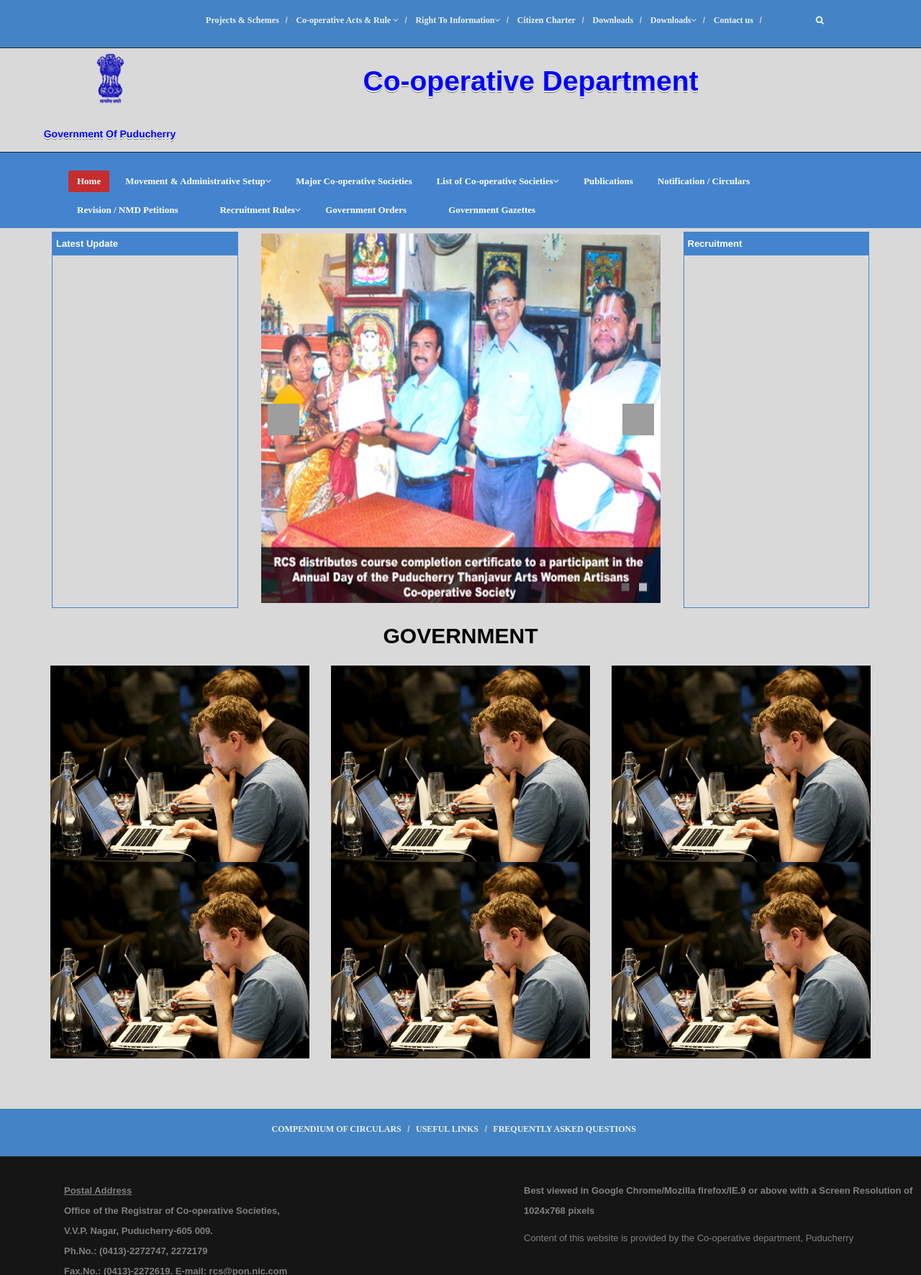
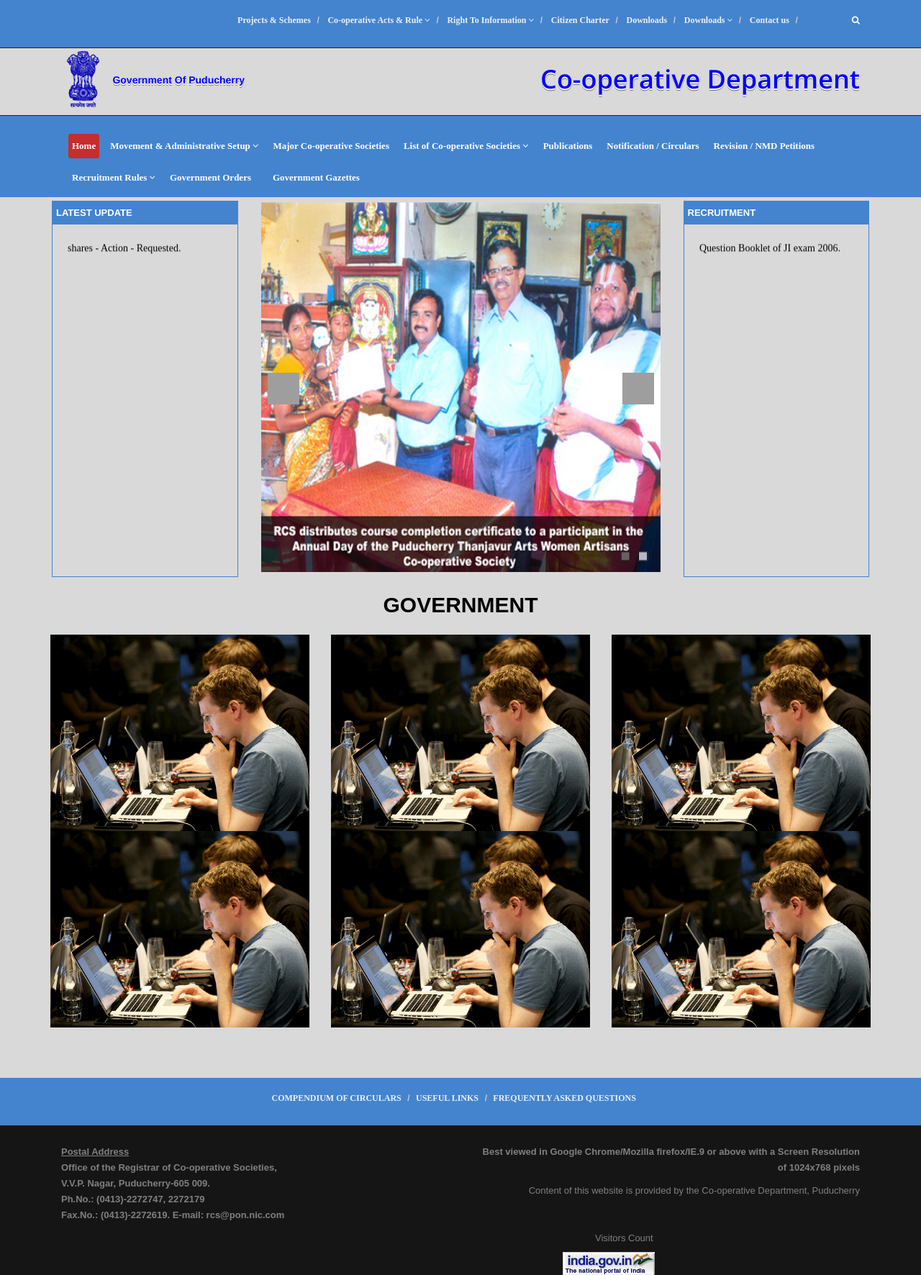
Before and after one commit to eteks/cooperative, a PHP site: page / in a window 1280 px wide. Shown: the top 1772 px of the page at 72% size. Run offline with PHP 8.4, Linux system fonts and the light colour scheme; grey boxes are pictures that could not be loaded.

Commit message:
Some modification over index and main.css

```diff
--- a/ADM.html
+++ b/ADM.html
@@ -55,7 +55,7 @@
                         	<li class="dropdown">
                             	<a href="#" class="dropdown-toggle" data-toggle="dropdown">Right To Information<i class="fa fa-angle-down"></i></a>
                             	<ul class="dropdown-menu co-op">
-	                                <li><a href="Pdf/Right to information/INTRODUCTION.pdf"" title="INTRODUCTION" target="new">RTI Introduction</a></li>
+	                                <li><a href="Pdf/Right to information/INTRODUCTION.pdf" title="INTRODUCTION" target="new">RTI Introduction</a></li>
 							        <li><a href="Pdf/Right to information/rti_rules_2012.pdf" title="RTI RULES 2012" target="new">RTI Rules 2012</a></li>
 							        <li><a href="MANUAL.html" title="RTI MANUALS">RTI Manuals</a></li>
 							        <li><a href="RTIQTRFORM.html" title="RTI QUARTERLY FORM">RTI Quarterly reports</a></li>
--- a/css/main.css
+++ b/css/main.css
@@ -27,7 +27,8 @@ h6 {
 
 h1{
   font-size: 36px;
-  color:#fff;
+  color: #0000ff;
+  text-shadow: 0 2px white, 0 3px #777;
 }
 
 h2{
@@ -47,7 +48,7 @@ h4{
 }
 
 a {
-  color: #fff;
+  /*color: #fff;*/
   font-family:"Arial,Helvetica,sans-serif";
   -webkit-transition: color 300ms, background-color 300ms;
   -moz-transition: color 300ms, background-color 300ms;
@@ -188,7 +189,7 @@ body > section {
 
 .top-bar {
   padding: 8px 8px;
-  background: #4484C4;
+  background: #4484ce;
   border-bottom: 1px solid #222;
   line-height: 28px;
 }
@@ -296,7 +297,8 @@ input.search-form:hover {
 }
 
 .navbar-inverse .navbar-nav > li > a {
-  padding: 3px 12px;
+  /*padding: 3px 12px;*/
+  padding: 5px;
   margin: 0;
   border-radius: 3px;
   color: #fff;
@@ -385,12 +387,20 @@ input.search-form:hover {
 /*******Header Menus******/
 
 
-.breadcrumb {background: #4484C4; border: 0px solid rgba(10, 10, 10, 1); border-radius: 0px; display: block; margin-right:50px;}
+.breadcrumb {
+	background: #4484ce;
+	border: 0px solid rgba(10, 10, 10, 1);
+	border-radius: 0px;
+	display: block;
+	/*margin-right:50px;*/
+}
 .breadcrumb li {font-size: 12px;font-weight: 800;}
 
 
 .breadcrumb a {color: rgba(235, 240, 245, 1);}
-.breadcrumb a:hover {color: rgba(204, 33, 39, 1);}
+.breadcrumb a:hover {
+	color: #000;
+	}
 .breadcrumb>.active {color: rgba(204, 18, 18, 1);}
 .breadcrumb>li+li:before {color: rgba(204, 204, 204, 1); content: "\002F\00a0";}
 
@@ -406,17 +416,18 @@ input.search-form:hover {
 	padding: 3px 0;
   background: #D9D9D9;
   border-bottom: 1px solid #222;
+  font-weight: normal;
+  font-family: 'Ultra', sans-serif;
   /*line-height: 20px;*/
 }
 .logo{
 	/*margin: 1em 0 0.5em 0;*/
-	color: blue;
-	font-weight: normal;
-	font-family: 'Ultra', sans-serif;
-	font-size: 39px;
-	line-height: 66px;
+	/*color: #0000ff;*/
+
+	/*font-size: 39px;*/
+	/*line-height: 66px;*/
 	/*text-transform: uppercase;*/
-	text-shadow: 0 2px white, 0 3px #777;
+
 }
 /*.top-logo{
 	padding: 8px 0;
@@ -437,24 +448,23 @@ line-height: 90px;
 padding: 10px 0;*/
 
 }
-#logo3{
+.logo3 {
+    text-shadow: 0 2px white, 0 3px #777;
 	margin: 1em 0 0.5em 0;
-	color: white;
-	font-weight: normal;
 	font-family: 'Ultra', sans-serif;
-	font-size: 36px;
-	line-height: 42px;
-	text-transform: uppercase;
+	/*color: #4484ce;*/
+	/*font-weight: normal;*/
+	/*text-transform: uppercase;*/
+}
+#logo2{
 	text-shadow: 0 2px white, 0 3px #777;
-}
-#logo2{
 	font-family: helvetica, arial, verdana, sans-serif;
 	font-size: 14px;
 	color: blue;
 	font-weight: 200;
-line-height: 24px;
 	padding: none;
-
+	margin-top: 20px;
+	/*line-height: 24px;*/
 }
 
 /*******End of logo******/
@@ -489,10 +499,10 @@ padding: none;
 	color: #196F3D;
 }
 .list-update {
-	text-align: center;
-    line-height: 2.5;
-}
-
+	text-align: justify;
+    list-style-type: none;
+    margin: 15px;
+}
 .jobs-link {
 	padding: 0 5px !important;
 }
@@ -501,7 +511,6 @@ padding: none;
 	padding: 10px 0 !important;
 	margin: 5px 0 !important;
 	font-size: 16px;
-
 }
 /*******End of logo******/
 
@@ -2125,53 +2134,48 @@ ul.sidebar-gallery {
   display: inline-block;
 }
 
-
-
-
-
-
-
-
 /***********************
 ********* Footer ******
 ************************/
 .top-bar2 {
-  padding: 8px 8px;
-  background: #151515;
+  color: gray;
+  background-color: #151515;
   border-bottom: 1px solid #222;
-  line-height: 28px;
-  color: gray;
-}
-#container{
+  /*line-height: 28px;*/
+  /*padding: 8px 8px;*/
+
+}
+/*#container{
 	width:100%;
 	height:200%;
-}
+}*/
 #address {
 	font-family:Arial, Helvetica, sans-serif;
     float: left;
-    padding-bottom: 30px;
-    padding-left: 81px;
+    /*padding-bottom: 30px;*/
+    /*padding-left: 81px;*/
     padding-top: 25px;
 }
 
 #footer {
 	font-family:Arial, Helvetica, sans-serif;
-    padding-bottom: 55px;
-    padding-left: 73px;
     padding-top: 25px;
-}
-
-.indanlink img {
-    margin-right: 73px;
-    padding-top: 17px;
+    text-align: right;
+}
+
+.indanlink {
+   margin-top: 30px;
+
 }
 .count img {
     margin-left: -12px;
     margin-top: 43px;
-
 }
 .gover,.cm,.mco,.cs,.scop,.rcops{
 	color:white;
+}
+.visitor {
+	 margin: 5px 20px;
 }
 
 
--- a/index.html
+++ b/index.html
@@ -105,27 +102,14 @@
         <div class="logo">
             <div class="container">
             	<div class="row">
-
-				                <div class="top-logo">
-
-				                    <div class="col-sm-2 col-xs-2">
-				                    	<div class="row">
-				                        	<div >
-				                        		<div id="logo1" class="text-center"><img src="images/logo/logo1.png" alt=""/></div>
+            		<div class="col-sm-12 col-xs-12">
+            	       <div class="top-logo col-md-3 col-sm-3 col-xs-12">
+		                   	<img id="logo1" class="text-center" src="images/logo/logo1.png" alt=""/>
+                        	<div id="logo2" class="pull-right"><p><strong><center>Government Of Puducherry</center></strong></p></div>
 	                    </div>
-				                        	<div class="row1">
-				                        		<div id="logo2"><p><strong><center>Government Of Puducherry</center></strong></p>
+	                    <div  class="logo3 col-md-9 col-sm-9 col-xs-12">
+	                         <h1 class="pull-right">Co-operative Department</h1>
 	                    </div>
-				                        	</div>
-				                        	</div>
-										</div>
-				                    </div>
-				                    <div class="col-sm-10 col-xs-10">
-				                       <div id="logo3">
-				                       	<p><strong><center>Co-operative Department</center></strong></p>
-				                       </div>
-				                    </div>
-
 			      </div>
 			 </div>
           </div>
@@ -206,10 +189,11 @@
    	<div class= "left-update">
    <div id="slidder">
    	<div class="row">
-       <div class="col-sm-3 col-xs-2">
+
+        <div class="col-sm-3 col-xs-12">
 	       	 <div id = "panel-right">
 
-				<table style=" border-width:0.5px" width="500" cellspacing="0" cellpadding="0" bordercolor="#4484CE" border="1" align="center" height="400" >
+				<table style=" border-width:0.5px" width="260" cellspacing="0" cellpadding="0" bordercolor="#4484CE" border="1" align="center" height="400" >
 							<tbody>
 								<tr>
 									<td width="100" valign="top">
@@ -217,7 +201,7 @@
 							            <tbody>
 										  	<tr>
 												<td class="update-title">
-													<strong>Latest Update </strong>
+													<strong>LATEST UPDATE </strong>
 												</td>
 										  	</tr>
 											<tr>
@@ -242,7 +226,7 @@
                            </table>
 	        </div>
        </div>
-       <div class="col-sm-6 col-xs-8">
+       <div class="col-sm-6 col-xs-12">
        	<div id = "left-scroll" >
        <div id="jssor_1" style="position: relative; margin: 2px auto; top: 0px; left: 0px; width: 500px; height: 465px; overflow: hidden; visibility: hidden;">
         <!-- Loading Screen -->
@@ -270,9 +254,9 @@
     </div>
     </div>
     </div>
-       	  <div class="col-sm-3 col-xs-2">
+       	  <div class="col-sm-3 col-xs-12">
        	  	<div id = "panel-right">
-				<table style=" border-width:0.5px" width="650" cellspacing="0" cellpadding="0" bordercolor="#4484CE" border="1" align="center" height="490">
+				<table style=" border-width:0.5px" width="260" cellspacing="0" cellpadding="0" bordercolor="#4484CE" border="1" align="center" height="490">
 							<tbody>
 								<tr>
 									<td width="100" valign="top">
@@ -280,7 +264,7 @@
 							            <tbody>
 										  	<tr>
 												<td class="update-title">
-													<strong>Recruitment</strong>
+													<strong>RECRUITMENT</strong>
 												</td>
 										  	</tr>
 											<tr>
@@ -439,10 +423,13 @@
 </section> -->
 <!-- RECRUITMENT FINISH-->
 <!--/#footer-->
-   <div id= "container">
 	<div class="top-bar2">
+	   <div class="container">
 	   	<div class="row">
-                    <div class="col-sm-6 col-xs-4">
+
+
+	   			<div class="col-md-12 col-sm-12 col-xs-12">
+	                    <div class="col-sm-6 col-xs-12">
 	                        <div id="address">
 								  <p><strong><u>Postal Address</u></strong><br />
 								    <strong>Office of the Registrar  of Co-operative Societies,</strong><br />
@@ -451,31 +438,39 @@
 								    <strong>Fax.No.: (0413)-2272619. E-mail: rcs@pon.nic.com</strong></p>
 							</div>
 	                    </div>
-                    <div class="col-sm-6 col-xs-8">
+	                    <div class="col-sm-6 col-xs-12">
 	                       <div id="footer">
 							  <p> <strong>Best viewed in Google Chrome/Mozilla firefox/IE.9 or above with a Screen Resolution of 1024x768 pixels</strong></p>
-						  <p> Content of this website is provided by the Co-operative  department, Puducherry</p>
+							  <p> Content of this website is provided by the Co-operative Department, Puducherry</p>
 							  <!-- <p> Queries and information about this website : <strong>drcsplg@gmail.com</strong></p>
 							  <p> <strong>Designed and hosted by  the Co-operative Department, Puducherry</strong></p>
 							</div> -->
 	                        </div>
 	                     </div>
+	                </div>
+	                <div class="col-sm-12 col-xs-12">
+	                	<div class="col-sm-6 col-xs-12"></div>
+	                	<!--Gov link-->
+	                	<div class="col-sm-3">
 							<div class="indanlink">
 							       <a href="https://india.gov.in/" target="new">
 							       	<img id="IG2" src="images/indiagovin.gif" alt="tt" name="IG" align="right"/>
 							       </a>
 						    </div>
-  <!-- Page Counter -->
- <!-- Start of SimpleHitCounter Code -->
-	<div class="count">
+						 </div>
+						 <div class="col-sm-3 col-xs-12">
+						    <!--COUNTER for Visitors count-->
+						    <div class="count pull-right">
+							 	<span class="visitor">Visitors Count</span>
 								<a href="http://www.marcleaningservices.com" target="_blank"><img src="http://simplehitcounter.com/hit.php?uid=2186632&f=16777215&b=0" alt="janitorial service broward"></a><br>
-		<a href="http://www.marcleaningservices.com" target="_blank"></a>
-	</div>
-<!-- End of SimpleHitCounter Code -->
-
+								<a href="http://www.marcleaningservices.com" target="_blank"> </a>
 							</div>
 						  </div>
 	                </div>
+		       </div>
+	     </div>
+	 </div>
+
   <!--/#footer-->
 
     <script src="js/jquery.js"></script>
```
Also changed, not shown: other parts of index.html (+16 -20 lines). Lines whose indentation alone changed are shown as unchanged.
